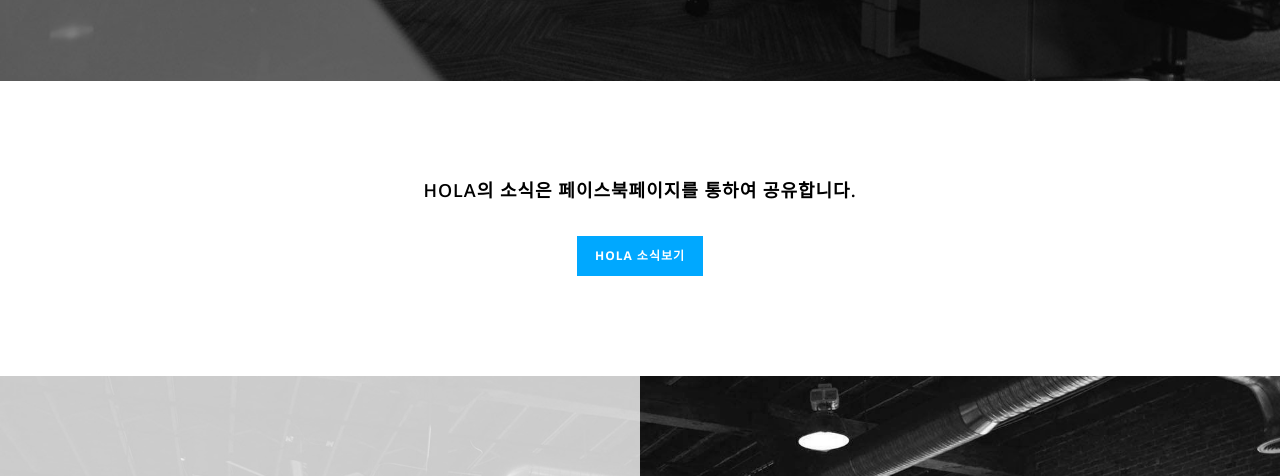
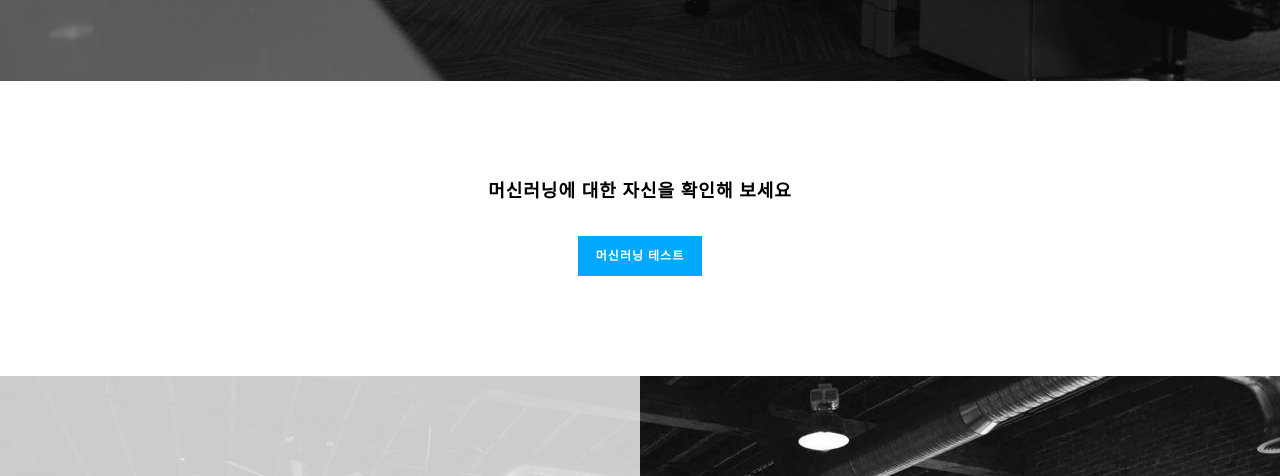
Before and after one commit to HOLAAI/holaai.github.io, a plain HTML site: page index.html in a window 1280 px wide. Shown: the part 719-1195 px from the top of the page. Drawn offline with nearby package versions, Linux system fonts and the light colour scheme.

Commit message:
Update index.html

```diff
--- a/index.html
+++ b/index.html
@@ -94,8 +94,8 @@
 <!-- Countdown -->
 <section id="countdown" class="container-fluid text-center">
     <!-- <h2 class="headerline">UPCOMING EVENT</h2> -->
-    <h4>HOLA의 소식은 페이스북페이지를 통하여 공유합니다. </h4>
-    <a href="https://www.facebook.com/HOLAAIS/" class="btn btn-primary btn-lg" target="_blank">HOLA 소식보기</a>
+    <h4>머신러닝에 대한 자신을 확인해 보세요 </h4>
+    <a href="http://dm1522130046811.fun25.co.kr" class="btn btn-primary btn-lg" target="_blank">머신러닝 테스트</a>
 </section>
 
 <!-- About Section -->
```
